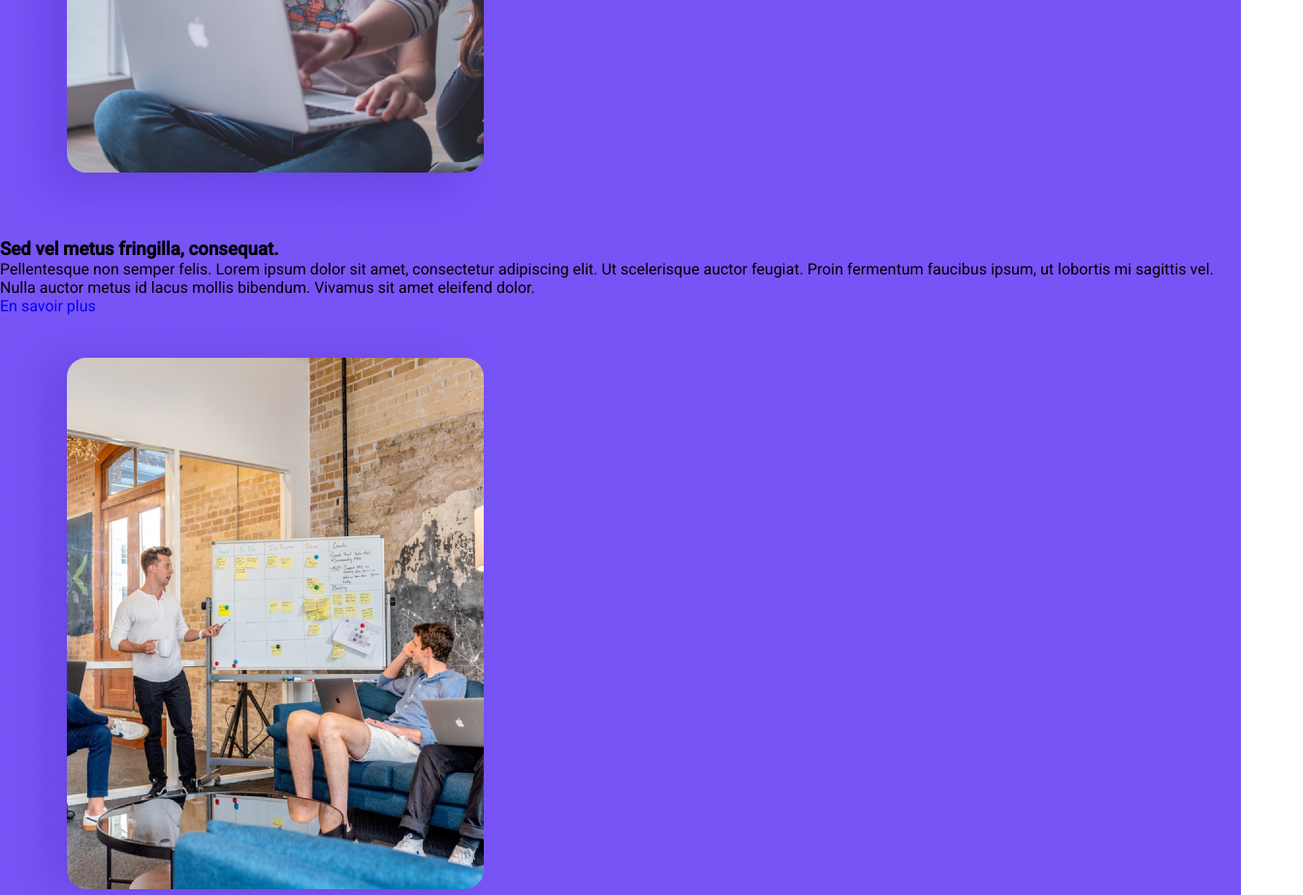
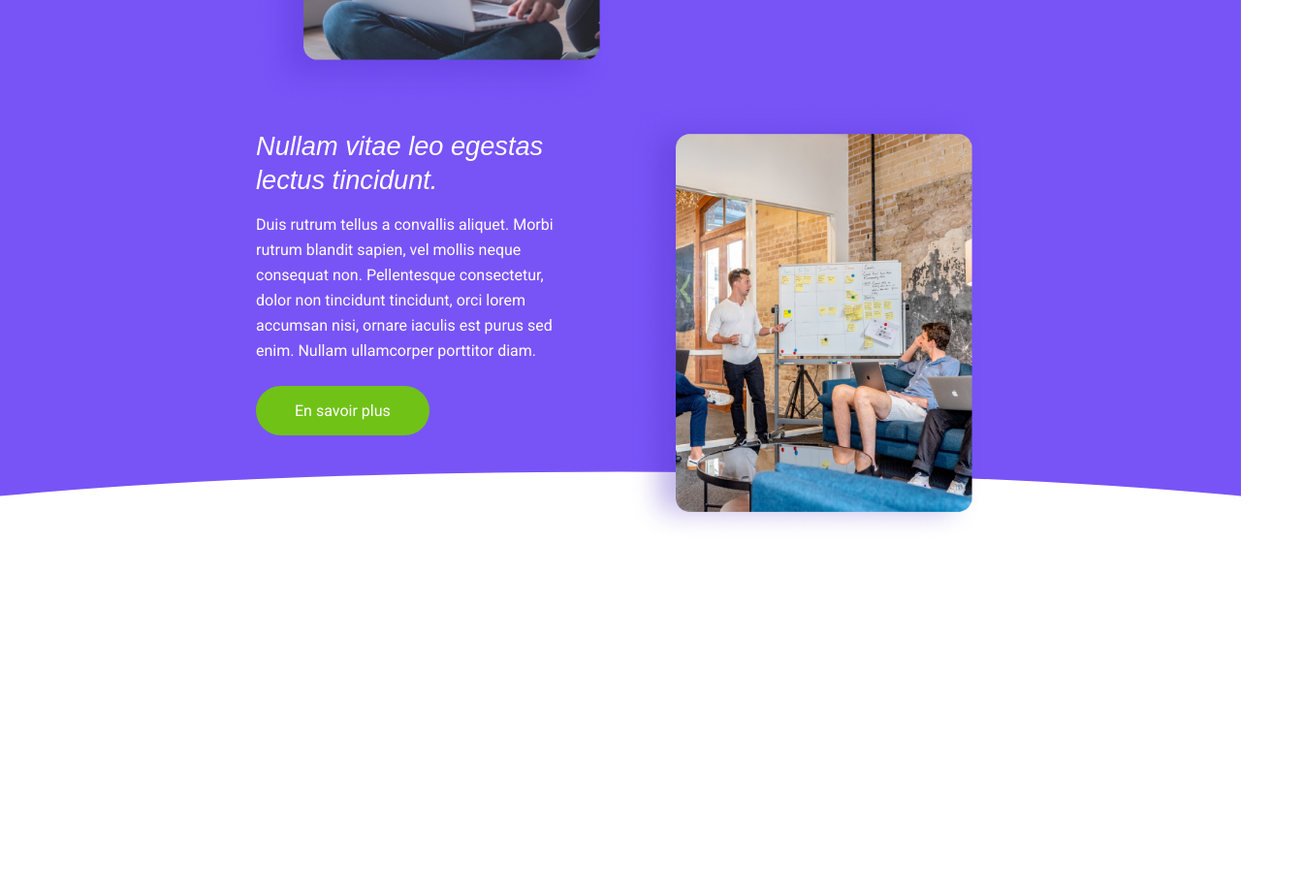
Before and after one commit to Guillaume-Gozillon/test-integration-guillaume, a plain HTML site: page index.html in a window 1280 px wide. Shown: the part 1877-2800 px from the top of the page at 97% size, 1344 px wide, since content can reach past the window. Drawn offline with Linux system fonts and the light colour scheme; a web font is replaced by a local one.

Commit message:
Add: curved background

```diff
--- a/index.html
+++ b/index.html
@@ -22,8 +22,8 @@
         <nav>
           <img id="logo" src="./img/logo.svg" alt="logo hiboost" />
           <ul>
-            <li><a href="#">Ultricies justo</a></li>
-            <li><a href="#">Parturient montes</a></li>
+            <li><a href="#section1">Ultricies justo</a></li>
+            <li><a href="#section2">Parturient montes</a></li>
             <li><a href="#">Nulla in vulputate</a></li>
           </ul>
         </nav>
@@ -50,7 +50,7 @@
           </p>
           <div class="connect">
             <p>
-              <a href="#" class="create-account">Créer un compte</a> or
+              <a href="#" class="create-account">Créer un compte</a> ou
               <a href="#">Me connecter</a>
             </p>
           </div>
@@ -93,7 +93,7 @@
     </div>
     <main>
       <!-- SECTION 1 -->
-      <section>
+      <section class="section1" id="section1">
         <h2>
           Maecenas lobortis <br />
           maximus
@@ -109,13 +109,13 @@
             <a href="#">Découvrir</a>
           </div>
           <div class="services-cards grid-2">
-            <img src="./img/section1/pay.jpg" alt="apple pay" />
+            <img src="./img/section1/phone.jpg" alt="apple pay" />
             <h3>Quisque scelerisque</h3>
             <p>Sed vel metus fringilla, consequat ligula eu, commodo magna.</p>
             <a href="#">Découvrir</a>
           </div>
           <div class="services-cards grid-3">
-            <img src="./img/section1/pay.jpg" alt="apple pay" />
+            <img src="./img/section1/work.jpg" alt="apple pay" />
             <h3>Auctor ut</h3>
             <p>
               Aenean consectetur ac augue id finibus. Duis ac urna pretium mi
@@ -126,8 +126,8 @@
         </div>
       </section>
       <!-- SECTION 2 -->
-      <section class="purple">
-        <div class="purple-container left">
+      <section class="section2" id="section2">
+        <div class="purple-container left-section2">
           <img src="./img/section2/coworking.png" alt="" />
           <div class="purple-content">
             <h3>Sed vel metus fringilla, consequat.</h3>
@@ -141,7 +141,7 @@
             <a href="#">En savoir plus</a>
           </div>
         </div>
-        <div class="purple-container right">
+        <div class="purple-container right-section2">
           <img src="./img/section2/meeting.png" alt="" />
           <div class="purple-content">
             <h3>Nullam vitae leo egestas lectus tincidunt.</h3>
@@ -155,6 +155,7 @@
           </div>
         </div>
       </section>
+      <section class="section3"></section>
     </main>
   </body>
 </html>
--- a/style/_section1.scss
+++ b/style/_section1.scss
@@ -4,11 +4,15 @@
   }
 }
 
+.section1 {
+  margin-bottom: 4rem;
+}
+
 .services-container {
   display: grid;
   grid-template-columns: 1fr 1fr 1fr;
   .services-cards {
-    width: 20rem;
+    width: 21rem;
     justify-self: center;
     & img {
       width: 100%;
@@ -25,6 +29,7 @@
     & p {
       color: $grey;
       line-height: 1.6rem;
+      font-size: 0.9rem;
     }
     & a {
       color: $blue;
--- a/style/_section2.scss
+++ b/style/_section2.scss
@@ -1,8 +1,70 @@
-.purple {
+.section2 {
   position: relative;
-
+  &::before,
+  &::after {
+    content: '';
+    position: absolute;
+    right: -5%;
+    left: -5%;
+    height: 120px;
+    background: white;
+    -webkit-clip-path: ellipse(50% 60% at 50% 100%);
+    clip-path: ellipse(60% 60% at 50% 100%);
+  }
+  &::before {
+    transform: rotate(180deg);
+    top: 0;
+  }
+  &::after {
+    bottom: 0;
+  }
+  & ::selection {
+    color: $purple;
+    background-color: white;
+  }
 }
 
 .purple-container {
   background: $purple;
+  display: flex;
+  justify-content: center;
+  & > * {
+    color: white;
+    margin: auto 2rem;
+  }
+  & h3 {
+    font-family: 'ABeeZee', sans-serif;
+    font-style: italic;
+    font-weight: 100;
+    font-size: 1.7rem;
+    margin-bottom: 1rem;
+    line-height: 2.2rem;
+  }
+  &.right-section2 {
+    flex-direction: row-reverse;
+  }
+  & .left-section2 {
+    padding-top: 8rem;
+    & .purple-content {
+        padding-top: 6rem;
+    }
+  }
+  & .purple-content {
+    width: 20rem;
+    height: 25rem;
+  }
+  & img {
+    width: 23rem;
+    z-index: 1;
+  }
+  & p {
+    line-height: 1.63;
+    margin-bottom: 2.4rem;
+  }
+  & a {
+    padding: 1rem 2.5rem;
+    background: $green;
+    border-radius: 2rem;
+    color: white;
+  }
 }
--- a/style/_variables.scss
+++ b/style/_variables.scss
@@ -8,3 +8,4 @@ $purple: #7854f7;
 $main-fontsize: 1.125rem;
 $grey: #94a2b3;
 $blue: #299ef3;
+$green: #70c217;
--- a/style/app.scss
+++ b/style/app.scss
@@ -6,6 +6,7 @@
 
 html {
   font-family: 'Roboto', sans-serif;
+  scroll-behavior: smooth;
 }
 
 a {
@@ -38,3 +39,7 @@ h2 {
   color: white;
   background-color: $purple;
 }
+
+.section3 {
+  height: 45vh;
+}
```
Also changed, not shown: img/Rectangle 234.svg (added), style/app.css, 1 other file.
